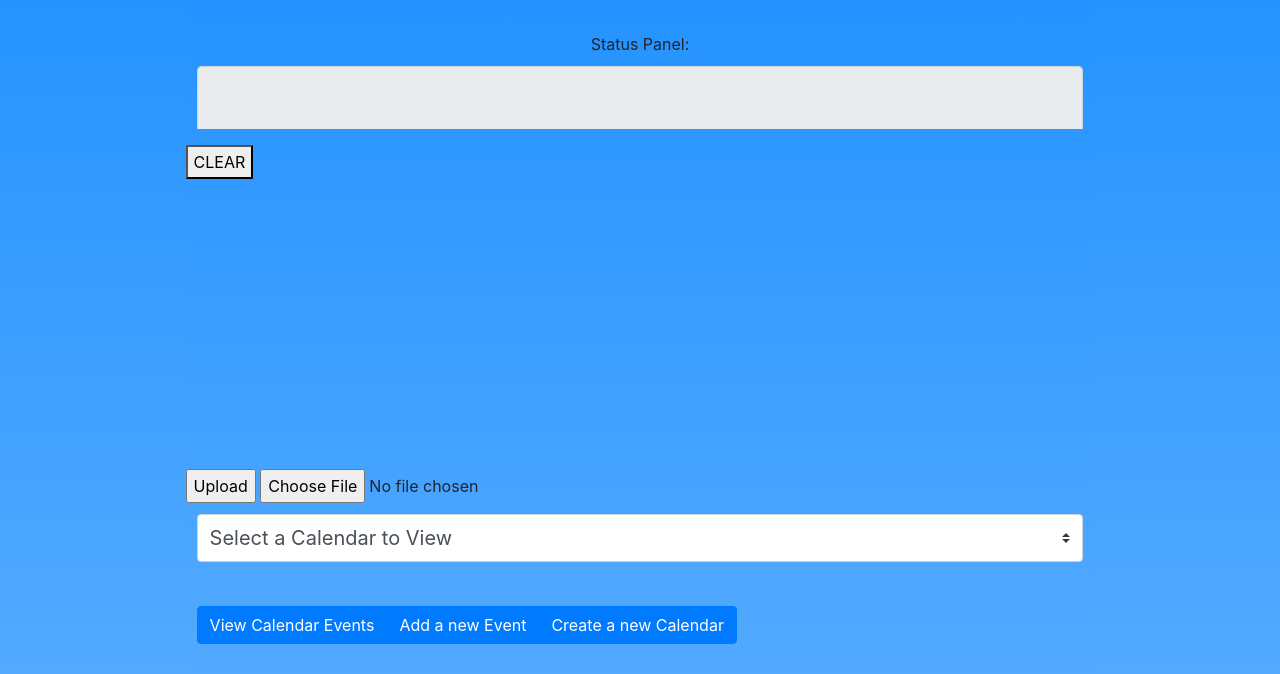
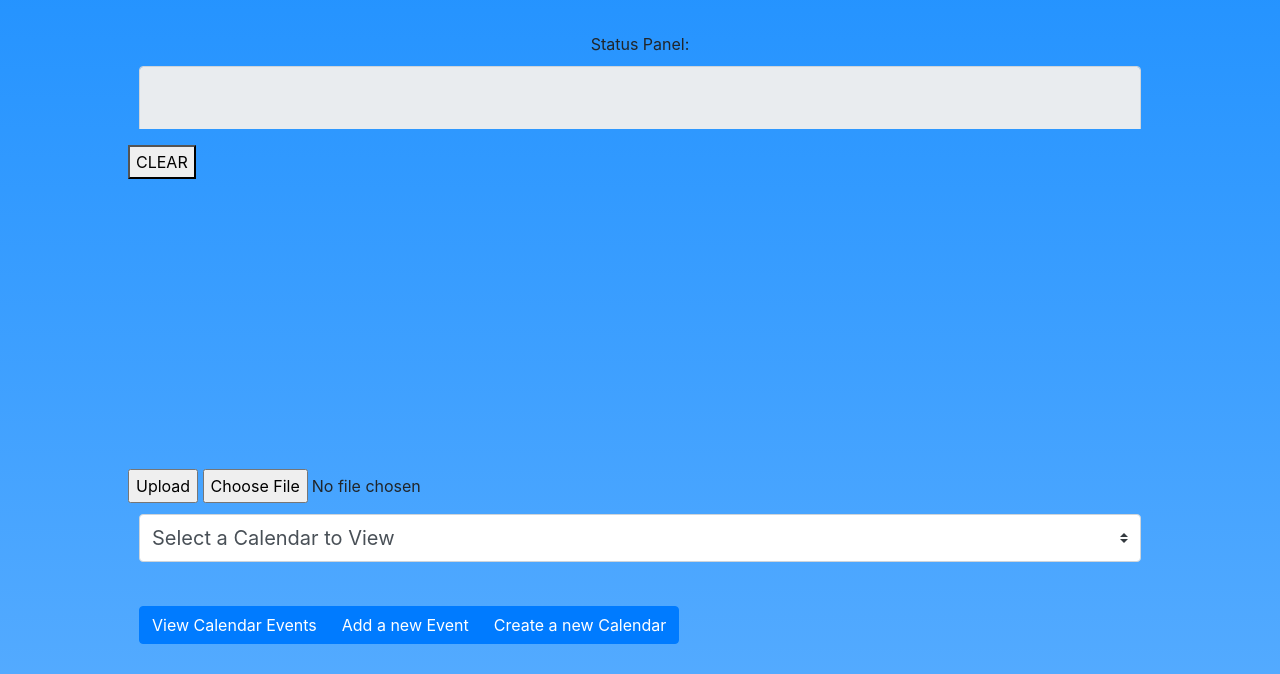
Before and after one commit to ZeeshanAyub01/CalendarApp, a website: page public/index.html in a window 1280 px wide. Shown: the part 108-782 px from the top of the page. Drawn offline with nearby package versions, Linux system fonts and the light colour scheme; no server answers.

Commit message:
Update style.css

```diff
--- a/public/style.css
+++ b/public/style.css
@@ -1,16 +1,18 @@
 html {
-    width: 71%;
+    width: 100%;
     /*height: 100%;*/
     min-height: 100%;
     margin: 0 auto;
     font-size: 16px;
     /*background-color:lightblue;*/
+    display: flex;
+    justify-content: center;
     background-image: linear-gradient(dodgerblue,white);
 
 }
 body {
     /*height: 100%;*/
-    width: 100%;
+    width: 80%;
     min-height: 100%;
     line-height: 1.75;
     /*background-color: rgb(255, 255, 255);*/
```
